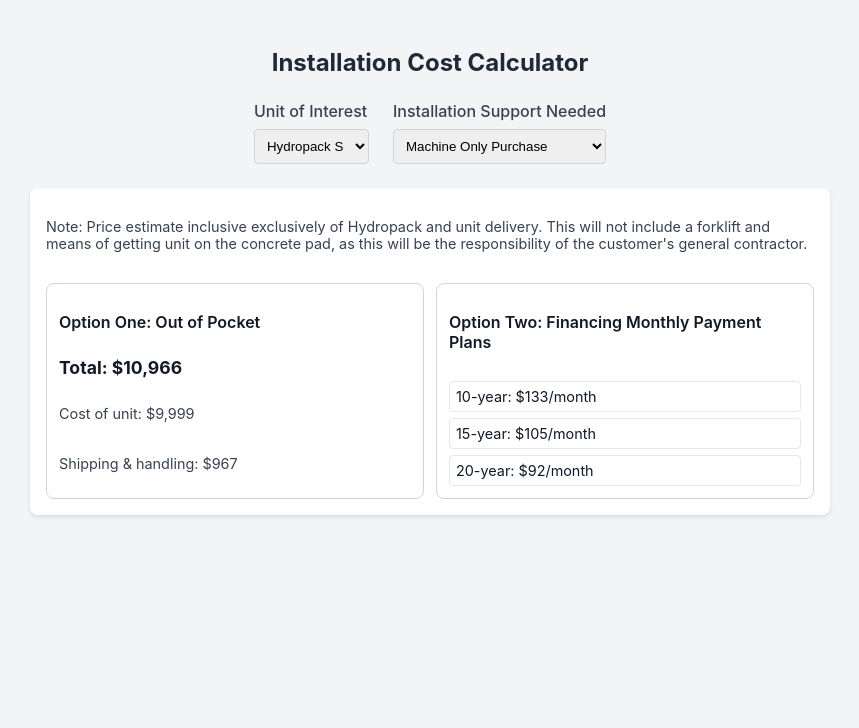
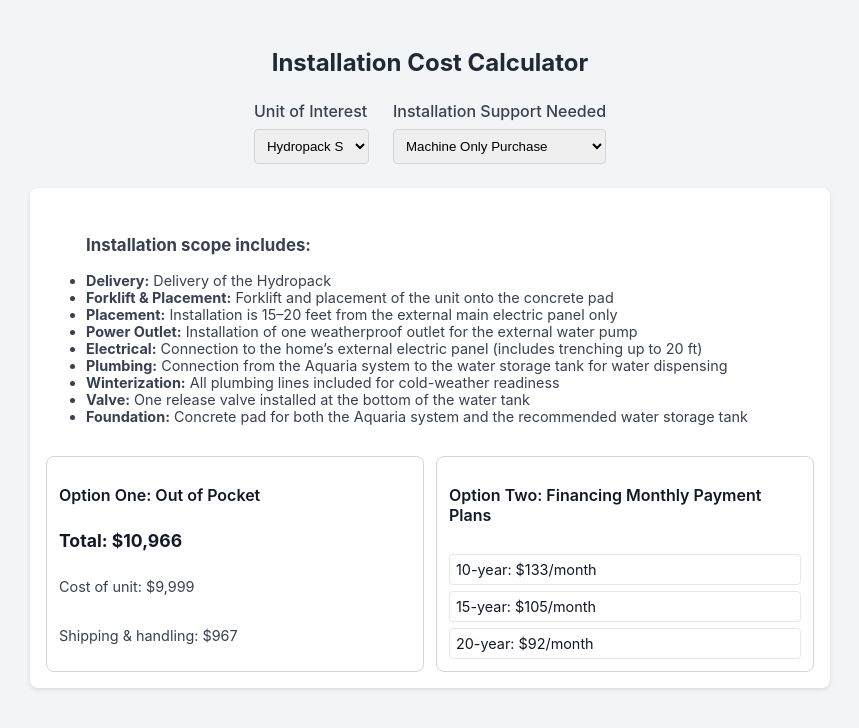
Before and after one commit to stgrky/hydropack-material-calculator, a React (Create React App) app: page / in a window 1280 px wide. Shown: the top 728 px of the page, without its empty margins (210-1069 px from the left). Built offline with nearby package versions, Linux system fonts and the light colour scheme.

Commit message:
change text

```diff
--- a/src/App.js
+++ b/src/App.js
@@ -120,18 +120,52 @@
 
       {selectedInstallation === "Machine Only Purchase" && (
         <div className="purchase-container">
-          <p className="note">
-            Note: Price estimate inclusive exclusively of Hydropack and unit
-            delivery. This will not include a forklift and means of getting unit
-            on the concrete pad, as this will be the responsibility of the
-            customer's general contractor.
-          </p>
+          <ul className="note">
+            <h3>
+              <strong>Installation scope includes:</strong>
+            </h3>
+            <li>
+              <strong>Delivery:</strong> Delivery of the Hydropack
+            </li>
+            <li>
+              <strong>Forklift & Placement:</strong> Forklift and placement of
+              the unit onto the concrete pad
+            </li>
+            <li>
+              <strong>Placement:</strong> Installation is 15–20 feet from the
+              external main electric panel only
+            </li>
+            <li>
+              <strong>Power Outlet:</strong> Installation of one weatherproof
+              outlet for the external water pump
+            </li>
+            <li>
+              <strong>Electrical:</strong> Connection to the home’s external
+              electric panel (includes trenching up to 20 ft)
+            </li>
+            <li>
+              <strong>Plumbing:</strong> Connection from the Aquaria system to
+              the water storage tank for water dispensing
+            </li>
+            <li>
+              <strong>Winterization:</strong> All plumbing lines included for
+              cold-weather readiness
+            </li>
+            <li>
+              <strong>Valve:</strong> One release valve installed at the bottom
+              of the water tank
+            </li>
+            <li>
+              <strong>Foundation:</strong> Concrete pad for both the Aquaria
+              system and the recommended water storage tank
+            </li>
+          </ul>
+
           <div className="table">
             <div className="option">
               <h3 className="option-title">Option One: Out of Pocket</h3>
               <p className="total">
-                Total: $
-                {machineOnlyData[selectedUnit].total.toLocaleString()}
+                Total: ${machineOnlyData[selectedUnit].total.toLocaleString()}
               </p>
               <div className="line-items">
                 <p>
@@ -150,13 +184,11 @@
                 Option Two: Financing Monthly Payment Plans
               </h3>
               <div className="payment-plans">
-                {machineOnlyData[selectedUnit].financing.map(
-                  (plan, index) => (
-                    <div key={index} className="plan">
-                      {plan.term}: ${plan.price}/month
-                    </div>
-                  )
-                )}
+                {machineOnlyData[selectedUnit].financing.map((plan, index) => (
+                  <div key={index} className="plan">
+                    {plan.term}: ${plan.price}/month
+                  </div>
+                ))}
               </div>
             </div>
           </div>
@@ -165,12 +197,47 @@
 
       {selectedInstallation === "Connection to Tank Only" && (
         <div className="purchase-container">
-          <p className="note">
-            Note: Price estimate inclusive exclusively of Hydropack and unit
-            delivery. This will not include a forklift and means of getting unit
-            onto concrete pad, as this will be the responsibility of the
-            customer's general contractor.
-          </p>
+          <ul className="note">
+            <h3>
+              <strong>Installation scope includes:</strong>
+            </h3>
+            <li>
+              <strong>Delivery:</strong> Delivery of the Hydropack
+            </li>
+            <li>
+              <strong>Forklift & Placement:</strong> Forklift and placement of
+              the unit onto the concrete pad
+            </li>
+            <li>
+              <strong>Placement:</strong> Installation is 15–20 feet from the
+              external main electric panel only
+            </li>
+            <li>
+              <strong>Power Outlet:</strong> Installation of one weatherproof
+              outlet for the external water pump
+            </li>
+            <li>
+              <strong>Electrical:</strong> Connection to the home’s external
+              electric panel (includes trenching up to 20 ft)
+            </li>
+            <li>
+              <strong>Plumbing:</strong> Connection from the Aquaria system to
+              the water storage tank for water dispensing
+            </li>
+            <li>
+              <strong>Winterization:</strong> All plumbing lines included for
+              cold-weather readiness
+            </li>
+            <li>
+              <strong>Valve:</strong> One release valve installed at the bottom
+              of the water tank
+            </li>
+            <li>
+              <strong>Foundation:</strong> Concrete pad for both the Aquaria
+              system and the recommended water storage tank
+            </li>
+          </ul>
+
           <div className="table">
             <div className="option">
               <h3 className="option-title">Option One: Out of Pocket</h3>
```
